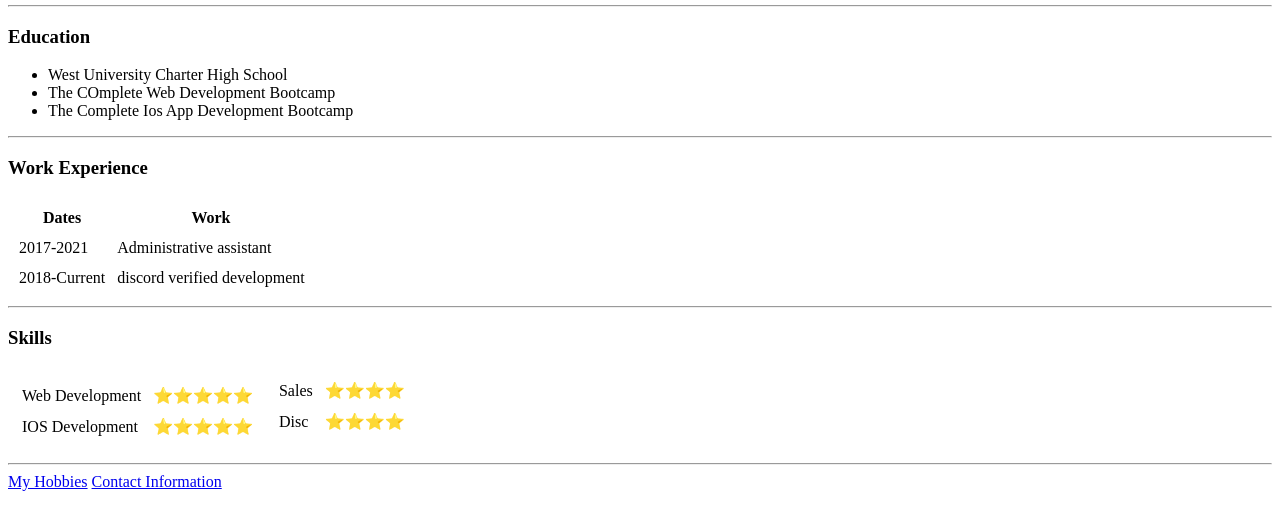
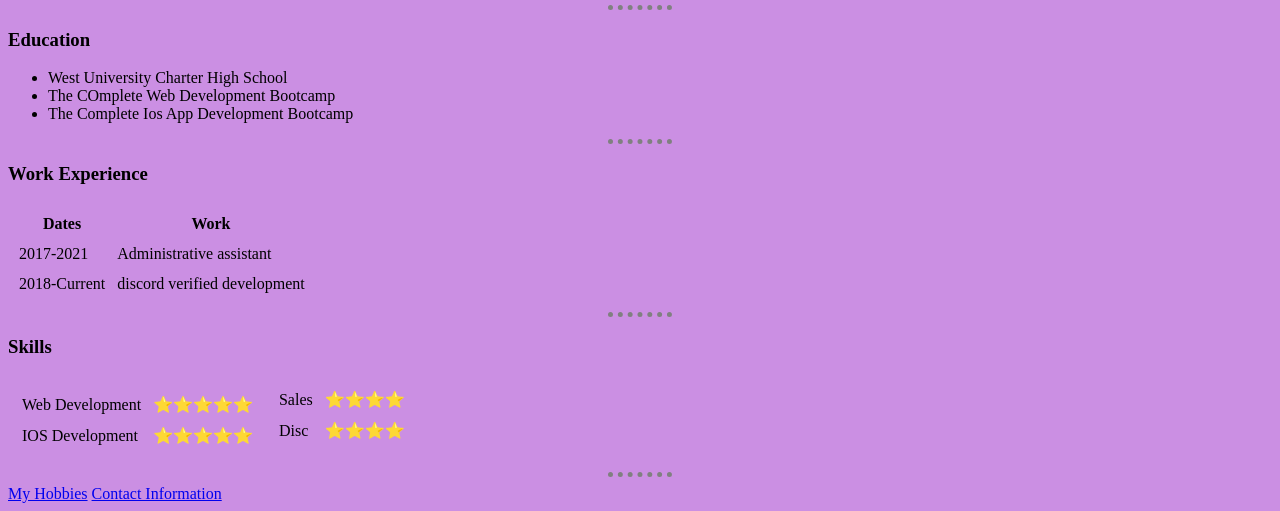
Before and after one commit to wesujs/cv, a plain HTML site: page index.html in a window 1280 px wide. Shown: the part 438-949 px from the top of the page. Drawn offline with Linux system fonts and the light colour scheme.

Commit message:
lil css added.

```diff
--- a/index.html
+++ b/index.html
@@ -3,6 +3,24 @@
     <head>
         <meta charset="UTF-8">
         <title>Wes's Personal Site❥</title>
+
+        <style>
+
+            body {
+                background-color: #a63ecf93;
+            }
+
+            hr {
+                border-style: none;
+                border-top-style: dotted;
+                width: 5%;
+                border-color: grey;
+                border-width: 5px;
+            }
+
+
+
+        </style>
     </head>
     <body>
         <table cellspacing="30">
```
